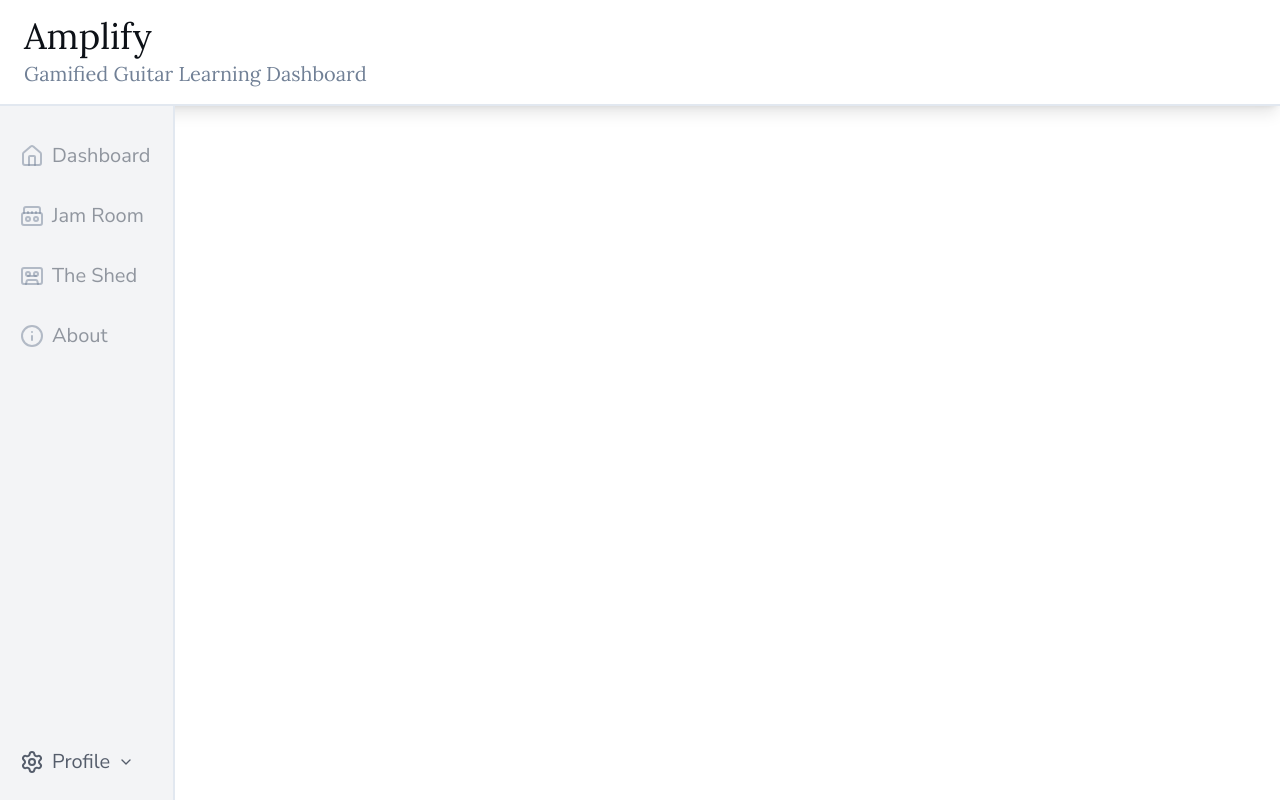
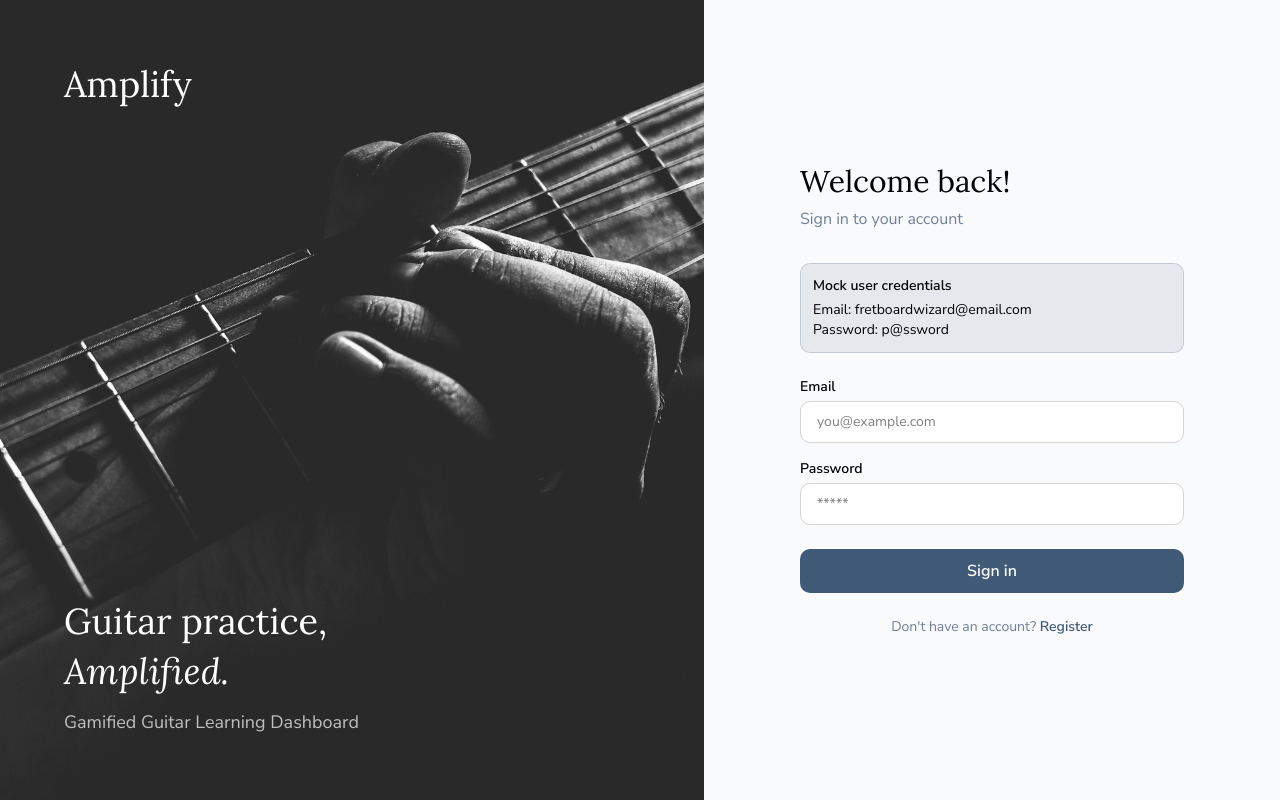
Before and after one commit to joshliford/amplify-guitar-app, a React (Vite) app in the folder amplify-guitar-app/: page /login in a window 1280 px wide. Shown: the top 800 px of the page. Built offline with nearby package versions, Linux system fonts and the light colour scheme.

Commit message:
created login and register components; implemented login page with existing auth form validation and mock authentication; modified nav sidebar, header, and footer styling

```diff
--- a/amplify-guitar-app/src/App.jsx
+++ b/amplify-guitar-app/src/App.jsx
@@ -1,4 +1,4 @@
-import { Routes, Route, Navigate, useNavigate } from "react-router";
+import { Routes, Route, Navigate, useNavigate, useLocation } from "react-router";
 import { useEffect, useState } from "react";
 import "./index.css";
 import Header from "./components/Header";
@@ -9,7 +9,7 @@ import JamRoom from "./pages/JamRoom";
 import Shed from "./pages/Shed";
 import { calculateLevel, xpProgression, xpNeededToLevelUp } from "./components/utils/xpUtils";
 import LevelUpModal from "./components/LevelUpModal";
-import Auth from "./pages/Auth";
+import Login from "./pages/Login";
 import SideNavBar from "./components/SideNavBar";
 
 function App() {
@@ -38,6 +38,8 @@ function App() {
   }, [isDark]);
 
   const navigate = useNavigate();
+  const location = useLocation();
+  const isAuthPage = ["/login", "/register"].includes(location.pathname);
 
   const level = calculateLevel(totalXP);
   const currentXP = xpProgression(totalXP);
@@ -48,7 +50,7 @@ function App() {
   };
 
   const handleLogout = () => {
-    navigate("/auth");
+    navigate("/login");
     setIsDark(false);
   };
 
@@ -80,14 +82,14 @@ function App() {
   }
 
   return (
-    <div className="grid-cols-1">
-      <Header />
-      <main className="flex grow">
-        <SideNavBar handleLogout={handleLogout} toggleDarkMode={toggleDarkMode}/>
-        <div className="flex-1">
+    <div className={isAuthPage ? "w-full min-h-screen" : "flex flex-col min-h-screen"}>
+      {!isAuthPage && <Header />}
+      <main className={isAuthPage ? "w-full" : "flex flex-1 ml-[175px]"}>
+        {!isAuthPage && <SideNavBar handleLogout={handleLogout} toggleDarkMode={toggleDarkMode}/>}
+        <div className={isAuthPage ? "w-full" : "flex-1"}>
         <Routes>
-          <Route path="/" element={<Navigate to="/auth" replace />} />
-          <Route path="/auth" element={<Auth />} />
+          <Route path="/" element={<Navigate to="/login" replace />} />
+          <Route path="/login" element={<Login />} />
           <Route
             path="/dashboard"
             element={
@@ -131,14 +133,16 @@ function App() {
             }
           />
         </Routes>
-        <LevelUpModal
-          isModalOpen={levelUpModalOpen}
-          handleCloseModal={handleCloseLevelUpModal}
-          level={level}
-        />
+        {!isAuthPage && (
+          <LevelUpModal
+            isModalOpen={levelUpModalOpen}
+            handleCloseModal={handleCloseLevelUpModal}
+            level={level}
+          />
+        )}
         </div>
       </main>
-      <Footer />
+      {!isAuthPage && <Footer />}
     </div>
   );
 }
--- a/amplify-guitar-app/src/components/Footer.jsx
+++ b/amplify-guitar-app/src/components/Footer.jsx
@@ -3,10 +3,10 @@ import { Link } from "react-router";
 export default function Footer() {
   return (
     <div>
-      <footer className="flex w-full justify-center font-['Nunito-Sans'] p-2 border-t-2 border-[#e2e8f0] dark:border-[#149eca]/30 bg-white dark:bg-gray-800">
-        <p className="text-[#718096] dark:text-[#e0e0e0] text-lg">
+      <footer className="flex w-full justify-center font-['Nunito_Sans'] p-2 border-t-2 border-stone-200 dark:border-[#778da9]/30 bg-white dark:bg-gray-800">
+        <p className="text-stone-400 dark:text-[#e0e0e0] text-lg">
           &copy; 2025 Amplify | Gamified Guitar Learning Dashboard |{" "}
-          <Link to={"https://github.com/joshliford"} target="_blank" className="hover:text-[#087ea4]">
+          <Link to={"https://github.com/joshliford"} target="_blank" className="hover:text-[#415a77] transition-colors">
             GitHub
           </Link>{" "}
           | Josh Liford
--- a/amplify-guitar-app/src/components/Header.jsx
+++ b/amplify-guitar-app/src/components/Header.jsx
@@ -4,20 +4,20 @@ export default function Header() {
 
   // hide the header when on the auth page
   const location = useLocation();
-  if (location.pathname === "/auth") return null;
+  if (location.pathname === "/login" || location.pathname === "/register") return null;
 
   return (
-    <div className="w-full border-b-2 border-[#e2e8f0] dark:border-[#149eca]/30 bg-white dark:bg-gray-800 shadow-lg dark:shadow-lg">
+    <div className="ml-[175px] border-b-2 border-stone-200 dark:border-[#778da9]/30 bg-white dark:bg-gray-800 shadow-sm">
       <header className="max-w-screen px-6 py-4">
         <div className="flex justify-between items-center">
           <Link to={"/dashboard"}>
-            <h1 className="text-4xl text-[#0d1117] dark:text-white font-['Lora'] hover:text-[#087ea4] dark:hover:text-[#149eca] transition-colors mb-1">
+            <h1 className="text-4xl text-[#0d1117] dark:text-white font-['Lora'] hover:text-[#415a77] dark:hover:text-[#778da9] transition-colors mb-1">
               Amplify
             </h1>
           </Link>
         </div>
         <div className="flex flex-row justify-between">
-          <h2 className="text-[#718096] dark:text-[#e0e0e0] font-['Lora'] text-xl">
+          <h2 className="text-stone-400 dark:text-[#dcdcdc] font-['Lora'] text-xl">
             Gamified Guitar Learning Dashboard
           </h2>
         </div>
--- a/amplify-guitar-app/src/components/SideNavBar.jsx
+++ b/amplify-guitar-app/src/components/SideNavBar.jsx
@@ -8,31 +8,31 @@ export default function SideNavBar({ handleLogout, isDark, toggleDarkMode }) {
   const location = useLocation();
 
   // hide nav bar when on the auth page
-  if (location.pathname === "/auth") return null;
+  if (location.pathname === "/login" || location.pathname === "/register") return null;
 
   return (
-    <div className="flex flex-col min-h-screen w-[175px] bg-gray-100 dark:bg-gray-700 border-r-2 border-[#e2e8f0] dark:border-[#149eca]/20">
+    <div className="flex flex-col fixed top-0 left-0 min-h-screen w-[175px] bg-[#f9fafb] dark:bg-gray-800 border-r-2 border-stone-200 dark:border-[#778da9]/20">
       <nav>
         <ul className="flex flex-col gap-4 font-['Nunito_Sans'] text-xl p-3 mt-4">
           <div
             className={`group flex gap-2 items-center rounded-lg px-2 py-2 ${
               location.pathname === "/dashboard"
-                ? "bg-[#149eca]/30 dark:bg-[#149eca]/10 transition-colors"
-                : "hover:bg-[#d2d2d2] dark:hover:bg-[#149eca]/5 transition-colors"
+                ? "bg-[#415a77]/20 dark:bg-[#778da9]/10 transition-colors"
+                : "hover:bg-stone-200 dark:hover:bg-[#778da9]/5 transition-colors"
             }`}
           >
             <Home
               className={
                 location.pathname === "/dashboard"
-                  ? "text-[#087ea4] dark:text-[#149eca]"
-                  : "text-[#718096]/50 dark:text-[#e0e0e0] group-hover:text-[#087ea4] dark:group-hover:text-[#149eca] transition-colors"
+                  ? "text-[#415a77] dark:text-[#778da9]"
+                  : "text-stone-400 dark:text-[#e0e0e0] group-hover:text-[#415a77] dark:group-hover:text-[#778da9] transition-colors"
               }
             />
             <li
               className={
                 location.pathname === "/dashboard"
-                  ? `text-[#087ea4] dark:text-[#149eca] font-semibold`
-                  : `text-[#2d3748]/50 dark:text-[#e0e0e0] group-hover:text-[#087ea4] dark:group-hover:text-[#149eca] transition-colors`
+                  ? "text-[#415a77] dark:text-[#778da9] font-semibold"
+                  : "text-stone-400 dark:text-[#e0e0e0] group-hover:text-[#415a77] dark:group-hover:text-[#778da9] transition-colors"
               }
             >
               <Link to="/dashboard">Dashboard</Link>
@@ -42,22 +42,22 @@ export default function SideNavBar({ handleLogout, isDark, toggleDarkMode }) {
           <div
             className={`group flex gap-2 items-center rounded-lg px-2 py-2 ${
               location.pathname === "/jamroom"
-                ? "bg-[#149eca]/30 dark:bg-[#149eca]/10 transition-colors"
-                : "hover:bg-[#d2d2d2] dark:hover:bg-[#149eca]/5 transition-colors"
+                ? "bg-[#415a77]/20 dark:bg-[#778da9]/10 transition-colors"
+                : "hover:bg-stone-200 dark:hover:bg-[#778da9]/5 transition-colors"
             }`}
           >
             <BoomBox
               className={
                 location.pathname === "/jamroom"
-                  ? "text-[#087ea4] dark:text-[#149eca]"
-                  : "text-[#718096]/50 dark:text-[#e0e0e0] group-hover:text-[#087ea4] dark:group-hover:text-[#149eca] transition-colors"
+                  ? "text-[#415a77] dark:text-[#778da9]"
+                  : "text-stone-400 dark:text-[#e0e0e0] group-hover:text-[#415a77] dark:group-hover:text-[#778da9] transition-colors"
               }
             />
             <li
               className={
                 location.pathname === "/jamroom"
-                  ? `text-[#087ea4] dark:text-[#149eca] font-semibold`
-                  : `text-[#2d3748]/50 dark:text-[#e0e0e0] group-hover:text-[#087ea4] dark:group-hover:text-[#149eca] transition-colors`
+                  ? "text-[#415a77] dark:text-[#778da9] font-semibold"
+                  : "text-stone-400 dark:text-[#e0e0e0] group-hover:text-[#415a77] dark:group-hover:text-[#778da9] transition-colors"
               }
             >
               <Link to="/jamroom">Jam Room</Link>
@@ -67,22 +67,22 @@ export default function SideNavBar({ handleLogout, isDark, toggleDarkMode }) {
           <div
             className={`group flex gap-2 items-center rounded-lg px-2 py-2 ${
               location.pathname === "/shed"
-                ? "bg-[#149eca]/30 dark:bg-[#149eca]/10 transition-colors"
-                : "hover:bg-[#d2d2d2] dark:hover:bg-[#149eca]/5 transition-colors"
+                ? "bg-[#415a77]/20 dark:bg-[#778da9]/10 transition-colors"
+                : "hover:bg-stone-200 dark:hover:bg-[#778da9]/5 transition-colors"
             }`}
           >
             <CassetteTape
               className={
                 location.pathname === "/shed"
-                  ? "text-[#087ea4] dark:text-[#149eca]"
-                  : "text-[#718096]/50 dark:text-[#e0e0e0] group-hover:text-[#087ea4] dark:group-hover:text-[#149eca] transition-colors"
+                  ? "text-[#415a77] dark:text-[#778da9]"
+                  : "text-stone-400 dark:text-[#e0e0e0] group-hover:text-[#415a77] dark:group-hover:text-[#778da9] transition-colors"
               }
             />
             <li
               className={
                 location.pathname === "/shed"
-                  ? `text-[#087ea4] dark:text-[#149eca] font-semibold`
-                  : `text-[#2d3748]/50 dark:text-[#e0e0e0] group-hover:text-[#087ea4] dark:group-hover:text-[#149eca] transition-colors`
+                  ? "text-[#415a77] dark:text-[#778da9] font-semibold"
+                  : "text-stone-400 dark:text-[#e0e0e0] group-hover:text-[#415a77] dark:group-hover:text-[#778da9] transition-colors"
               }
             >
               <Link to="/shed">The Shed</Link>
@@ -92,48 +92,46 @@ export default function SideNavBar({ handleLogout, isDark, toggleDarkMode }) {
           <div
             className={`group flex gap-2 items-center rounded-lg px-2 py-2 ${
               location.pathname === "/about"
-                ? "bg-[#149eca]/30 dark:bg-[#149eca]/10 transition-colors"
-                : "hover:bg-[#d2d2d2] dark:hover:bg-[#149eca]/5 transition-colors"
+                ? "bg-[#415a77]/20 dark:bg-[#778da9]/10 transition-colors"
+                : "hover:bg-stone-200 dark:hover:bg-[#778da9]/5 transition-colors"
             }`}
           >
             <Info
               className={
                 location.pathname === "/about"
-                  ? "text-[#087ea4] dark:text-[#149eca]"
-                  : "text-[#718096]/50 dark:text-[#e0e0e0] group-hover:text-[#087ea4] dark:group-hover:text-[#149eca] transition-colors"
+                  ? "text-[#415a77] dark:text-[#778da9]"
+                  : "text-stone-400 dark:text-[#e0e0e0] group-hover:text-[#415a77] dark:group-hover:text-[#778da9] transition-colors"
               }
             />
             <li
               className={
                 location.pathname === "/about"
-                  ? `text-[#087ea4] dark:text-[#149eca] font-semibold`
-                  : `text-[#2d3748]/50 dark:text-[#e0e0e0] group-hover:text-[#087ea4] dark:group-hover:text-[#149eca] transition-colors`
+                  ? "text-[#415a77] dark:text-[#778da9] font-semibold"
+                  : "text-stone-400 dark:text-[#e0e0e0] group-hover:text-[#415a77] dark:group-hover:text-[#778da9] transition-colors"
               }
             >
               <Link to="/about">About</Link>
             </li>
           </div>
-          <div className="group flex absolute bottom-4 gap-2 items-center rounded-lg px-2 py-2 hover:bg-[#d2d2d2] text-[#2d3748]/80 dark:text-[#e0e0e0] dark:hover:bg-[#149eca]/5 group-hover:text-[#087ea4] dark:group-hover:text-[#149eca] transition-colors">
-            <Settings className="group-hover:text-[#087ea4] dark:group-hover:text-[#149eca]"/>
+
+          <div className="group flex absolute bottom-4 gap-2 items-center rounded-lg px-2 py-2 hover:bg-stone-200 text-stone-500 dark:text-[#e0e0e0] dark:hover:bg-[#778da9]/5 transition-colors">
+            <Settings className="group-hover:text-[#415a77] dark:group-hover:text-[#778da9]" />
             <Menu>
-              <MenuButton className="inline-flex items-center gap-2 font-['Nunito_Sans'] group-hover:text-[#087ea4] dark:group-hover:text-[#149eca] hover:cursor-pointer text-xl">
+              <MenuButton className="inline-flex items-center gap-2 font-['Nunito_Sans'] group-hover:text-[#415a77] dark:group-hover:text-[#778da9] hover:cursor-pointer text-xl">
                 Profile
                 <ChevronDown className="size-4" />
               </MenuButton>
-              <MenuItems anchor="top" className="rounded-xl bg-white dark:bg-gray-800 border border-[#e2e8f0] dark:border-[#149eca]/20 shadow-md">
+              <MenuItems anchor="top" className="rounded-xl bg-white dark:bg-gray-800 border border-stone-200 dark:border-[#778da9]/20 shadow-md">
                 <MenuItem as="div" className="flex justify-center items-center px-2 py-4 gap-2">
                   <span className="text-[#0d1117] dark:text-white text-lg font-['Nunito_Sans'] font-semibold">
                     Dark Mode
                   </span>
-                  <DarkModeToggle
-                    isDark={isDark}
-                    toggleDarkMode={toggleDarkMode}
-                  />
+                  <DarkModeToggle isDark={isDark} toggleDarkMode={toggleDarkMode} />
                 </MenuItem>
                 <MenuItem as="div" className="flex justify-center">
                   <button
                     onClick={handleLogout}
-                    className="text-[#4a5568] dark:text-[#e0e0e0] hover:text-red-500 dark:hover:text-red-400 font-semibold text-xl font-['Nunito_Sans'] hover:cursor-pointer transition mb-2"
+                    className="text-stone-500 dark:text-[#e0e0e0] hover:text-red-500 dark:hover:text-red-400 font-semibold text-xl font-['Nunito_Sans'] hover:cursor-pointer transition mb-2"
                   >
                     Logout
                   </button>
--- /dev/null
+++ b/amplify-guitar-app/src/pages/Login.jsx
@@ -0,0 +1,136 @@
+import { useState } from "react";
+import { useNavigate, Link } from "react-router-dom";
+import backgroundImage from "../assets/images/guitarbackground.jpg";
+
+export default function Login() {
+  const [email, setEmail] = useState("");
+  const [password, setPassword] = useState("");
+  const [loginError, setLoginError] = useState("");
+  const [isLoading, setIsLoading] = useState(false);
+
+  const navigate = useNavigate();
+
+  const delay = (ms) => new Promise((resolve) => setTimeout(resolve, ms));
+
+  const validEmail = email === "fretboardwizard@email.com";
+  const validPassword = password === "p@ssword";
+  const isLoginValid = validEmail && validPassword;
+
+  const handleSignIn = async (e) => {
+    e.preventDefault();
+    if (!isLoginValid) {
+      setLoginError("Invalid email or password.");
+      return;
+    }
+    setIsLoading(true);
+    setLoginError("");
+    await delay(1500);
+    navigate("/dashboard");
+  };
+
+  return (
+    <div className="grid w-full lg:grid-cols-[55fr_45fr] min-h-screen">
+      {/* Left branding panel */}
+      <div
+        className="max-lg:hidden flex flex-col justify-between bg-gray-300 bg-cover bg-center p-16 min-h-screen"
+        style={{ backgroundImage: `url(${backgroundImage})` }}
+      >
+        <div>
+          <h1 className="text-4xl font-['Lora'] text-white">
+            Amplify
+          </h1>
+        </div>
+        <div>
+          <h2 className="text-4xl font-['Lora'] text-white leading-snug">
+            Guitar practice,
+            <br />
+            <em>Amplified.</em>
+          </h2>
+          <p className="text-white/70 mt-3 font-['Nunito_Sans'] text-lg">
+            Gamified Guitar Learning Dashboard
+          </p>
+        </div>
+      </div>
+
+      {/* Right form panel */}
+      <div className="flex flex-col justify-center items-center bg-[#f9fafb] px-8 py-16">
+        <div className="w-full max-w-sm">
+          {/* Mobile */}
+          <div className="mb-4 lg:hidden">
+          <h1 className="text-5xl font-['Lora'] mb-2">
+            Amplify
+          </h1>
+          <h2 className="font-['Nunito_Sans']">
+            Gamified Guitar Learning Dashboard
+          </h2>
+          </div>
+
+          <h2 className="text-3xl font-['Lora'] mb-2">
+            Welcome back!
+          </h2>
+          <p className="text-[#718096] font-['Nunito_Sans'] mb-8">
+            Sign in to your account
+          </p>
+
+          {/* Dev hint */}
+          <div className="bg-[#415a77]/10 border border-[#415a77]/20 rounded-lg p-3 mb-6 text-sm font-['Nunito_Sans']">
+            <p className="font-semibold mb-1">Mock user credentials</p>
+            <p>Email: fretboardwizard@email.com</p>
+            <p>Password: p@ssword</p>
+          </div>
+
+          <form onSubmit={handleSignIn} className="flex flex-col gap-4">
+            <div className="flex flex-col gap-1">
+              <label className="text-sm font-semibold font-['Nunito_Sans']">
+                Email
+              </label>
+              <input
+                type="email"
+                value={email}
+                onChange={(e) => setEmail(e.target.value)}
+                placeholder="you@example.com"
+                className="border border-stone-300 rounded-lg px-4 py-2.5 text-sm font-['Nunito_Sans'] focus:outline-none focus:ring-2 focus:ring-[#415a77] bg-white"
+              />
+            </div>
+            <div className="flex flex-col gap-1">
+              <label className="text-sm font-semibold font-['Nunito_Sans']">
+                Password
+              </label>
+              <input
+                type="password"
+                value={password}
+                onChange={(e) => setPassword(e.target.value)}
+                placeholder="*****"
+                className="border border-stone-300 rounded-lg px-4 py-2.5 text-sm font-['Nunito_Sans'] focus:outline-none focus:ring-2 focus:ring-[#415a77] bg-white"
+              />
+            </div>
+
+            {loginError && (
+              <p className="text-red-500 text-sm font-['Nunito_Sans']">
+                {loginError}
+              </p>
+            )}
+
+            <button
+              type="submit"
+              disabled={isLoading}
+              className="bg-[#415a77] hover:bg-[#31455a] text-white font-semibold font-['Nunito_Sans'] py-2.5 rounded-lg transition-colors disabled:opacity-60 mt-2 cursor-pointer"
+            >
+              {isLoading ? "Signing in..." : "Sign in"}
+            </button>
+          </form>
+
+          <p className="text-center text-sm text-[#718096] font-['Nunito_Sans'] mt-6">
+            Don&apos;t have an account?{" "}
+            <Link
+              to="/register"
+              className="text-[#415a77] font-semibold hover:underline"
+            >
+              Register
+            </Link>
+          </p>
+        </div>
+      </div>
+    </div>
+  );
+}
```
Also changed, not shown: amplify-guitar-app/src/pages/Register.jsx (added, +7 -0 lines), amplify-guitar-app/src/assets/images/guitarbackground.jpg (added), amplify-guitar-app/src/assets/images/loginbackground.jpg (deleted).
